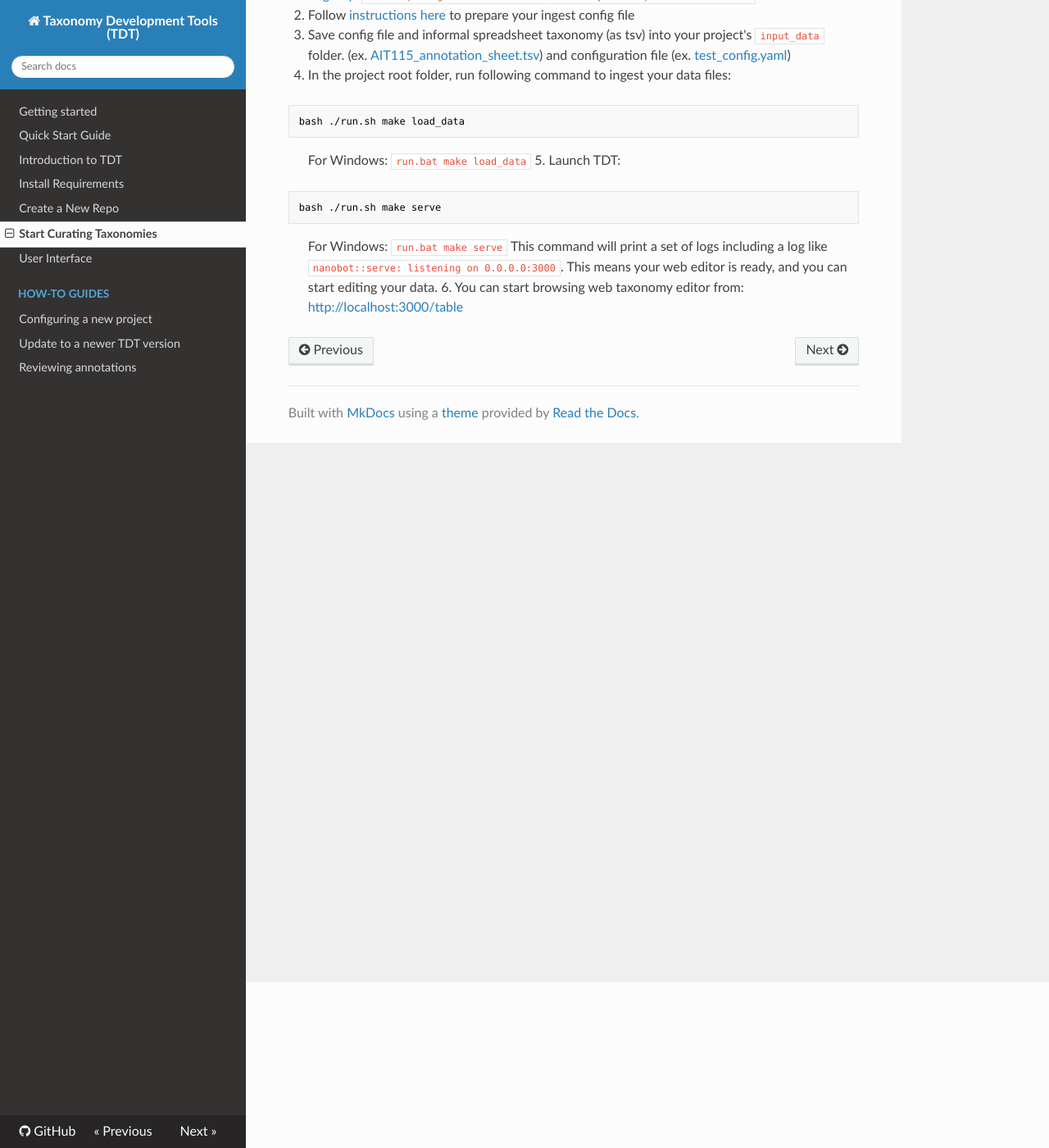
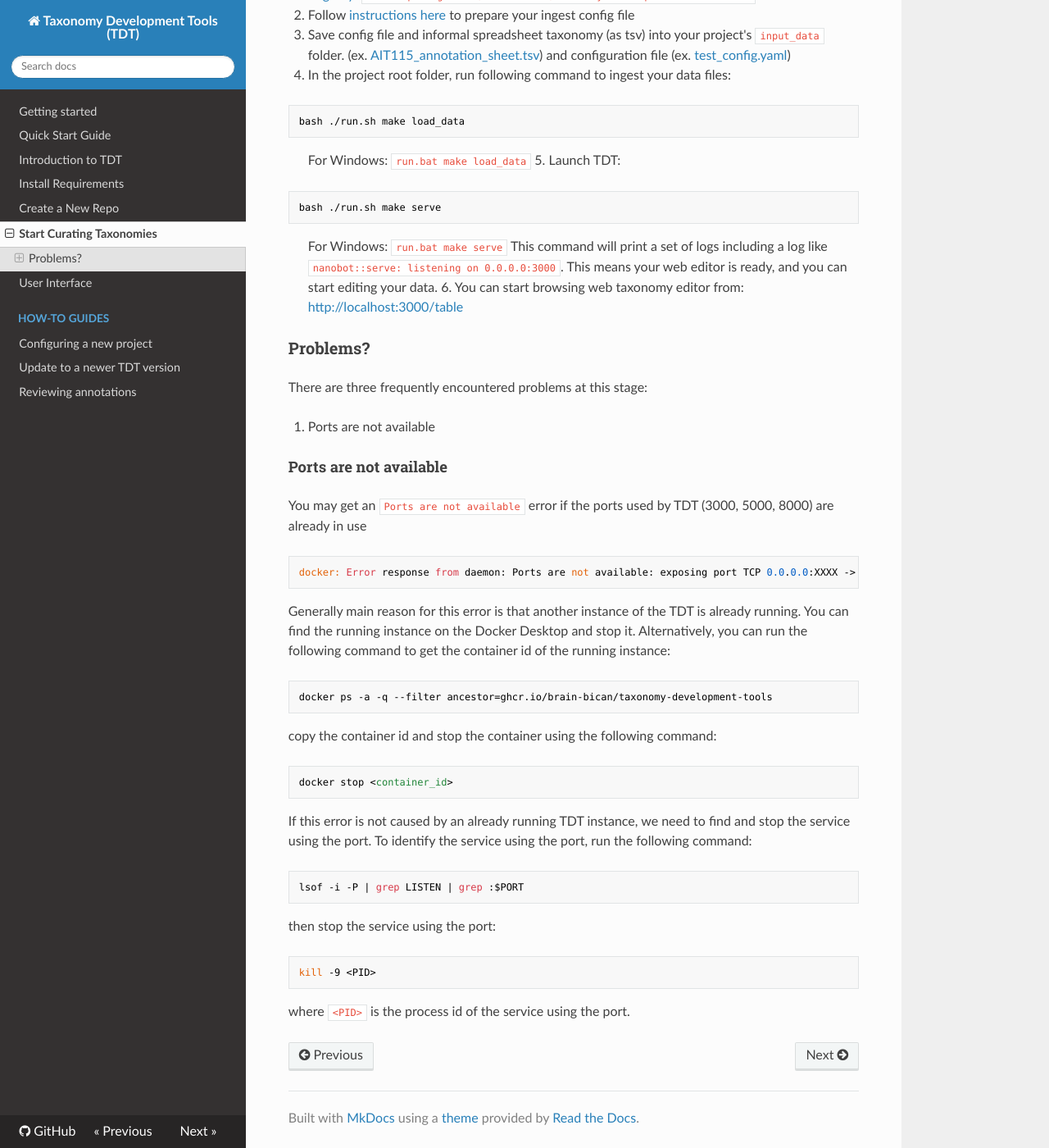
Before and after one commit to brain-bican/taxonomy-development-tools, an MkDocs documentation site: the page built from docs/Curation.md, in a window 1280 px wide and 1400 px high, scrolled down 202 px. Shown: the whole window at 82% size. Built offline with MkDocs 1.6.1, drawn with Linux system fonts in a browser that asks for light colours; nearby versions of some CDN libraries.

Commit message:
port already in use documentation added

````diff
--- a/docs/Curation.md
+++ b/docs/Curation.md
@@ -21,3 +21,36 @@
 > ```
 This command will print a set of logs including a log like `nanobot::serve: listening on 0.0.0.0:3000`. This means your web editor is ready, and you can start editing your data.
 6.  You can start browsing web taxonomy editor from: [http://localhost:3000/table](http://localhost:3000/table)
+
+### Problems?
+
+There are three frequently encountered problems at this stage:
+
+1. Ports are not available
+
+#### Ports are not available
+
+You may get an `Ports are not available` error if the ports used by TDT (3000, 5000, 8000) are already in use
+```
+docker: Error response from daemon: Ports are not available: exposing port TCP 0.0.0.0:XXXX -> 0.0.0.0:0: listen tcp 0.0.0.0:XXXX: bind: address already in use.
+```
+
+Generally main reason for this error is that another instance of the TDT is already running. You can find the running instance on the Docker Desktop and stop it. Alternatively, you can run the following command to get the container id of the running instance:
+```
+docker ps -a -q --filter ancestor=ghcr.io/brain-bican/taxonomy-development-tools
+```
+copy the container id and stop the container using the following command:
+```
+docker stop <container_id>
+```
+
+If this error is not caused by an already running TDT instance, we need to find and stop the service using the port. To identify the service using the port, run the following command:
+```
+lsof -i -P | grep LISTEN | grep :$PORT
+```
+
+then stop the service using the port:
+```
+kill -9 <PID>
+```
+where `<PID>` is the process id of the service using the port.
````
